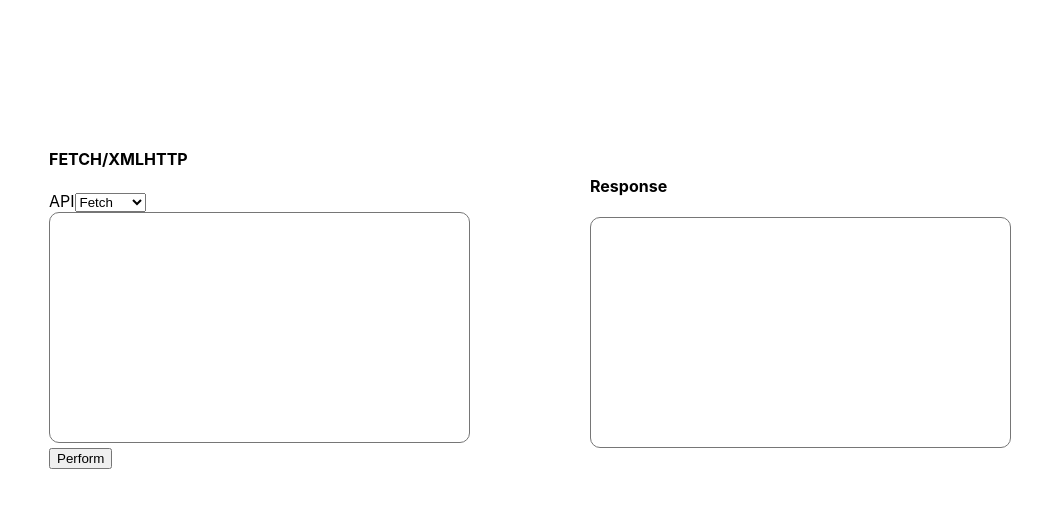
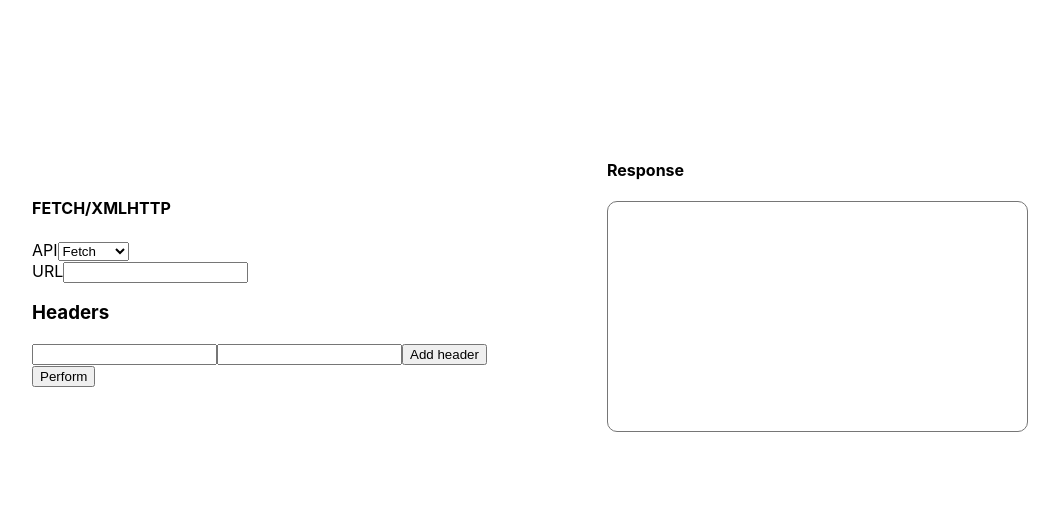
Before and after one commit to dimitrijekaranfilovic/http-request-viewer, a React (Create React App) app: page / in a window 1280 px wide. Shown: the top 508 px of the page, without its empty margins (90-1149 px from the left). Built offline with nearby package versions, Linux system fonts and the light colour scheme.

Commit message:
Added option to add and remove headers.

```diff
--- a/src/components/FormRequest.js
+++ b/src/components/FormRequest.js
@@ -1,13 +1,38 @@
-import React, { useState } from "react";
+import React, { useState, useRef } from "react";
 
 const FormRequest = () => {
   const [api, setApi] = useState("fetch");
+  const [headers, setHeaders] = useState([]);
+  const headerKey = useRef(null);
+  const headerValue = useRef(null);
+
+  const removeHeader = (key) => {
+    setHeaders((oldHeaders) => {
+      return oldHeaders.filter((header) => header.key !== key);
+    });
+  };
+
+  const addHeader = () => {
+    const key = headerKey.current.value;
+    const value = headerValue.current.value;
+    setHeaders((oldHeaders) => {
+      const newHeaders = [...oldHeaders, { key, value }];
+      headerKey.current.value = "";
+      headerValue.current.value = "";
+      return newHeaders;
+    });
+  };
+
+  const performRequest = () => {
+    console.log(api);
+  };
 
   return (
     <React.Fragment>
       <div>
         <h4>FETCH/XMLHTTP</h4>
-        <span>
+
+        <div>
           <label htmlFor="api-select">API</label>
           <select
             name="api-select"
@@ -18,12 +43,51 @@ const FormRequest = () => {
             <option value="fetch">Fetch</option>
             <option value="xml">XMLHtp</option>
           </select>
-        </span>
+        </div>
       </div>
 
-      <textarea name="area" id="area" cols="50" rows="15"></textarea>
       <div>
-        <button type="button">Perform</button>
+        <label htmlFor="url">URL</label>
+        <input type="text" name="url" id="url" />
+      </div>
+
+      <div>
+        <div>
+          <h3>Headers</h3>
+          {headers.map((header) => {
+            return (
+              <div key={header.key}>
+                <input type="text" value={header.key} readOnly />
+                <input type="text" value={header.value} readOnly />
+                <button type="button" onClick={() => removeHeader(header.key)}>
+                  Remove
+                </button>
+              </div>
+            );
+          })}
+        </div>
+        <div>
+          <input
+            type="text"
+            name="header-key"
+            id="header-key"
+            ref={headerKey}
+          />
+          <input
+            type="text"
+            name="header-value"
+            id="header-value"
+            ref={headerValue}
+          />
+          <button type="button" onClick={addHeader}>
+            Add header
+          </button>
+        </div>
+      </div>
+      <div>
+        <button type="button" onClick={performRequest}>
+          Perform
+        </button>
       </div>
     </React.Fragment>
   );
```
